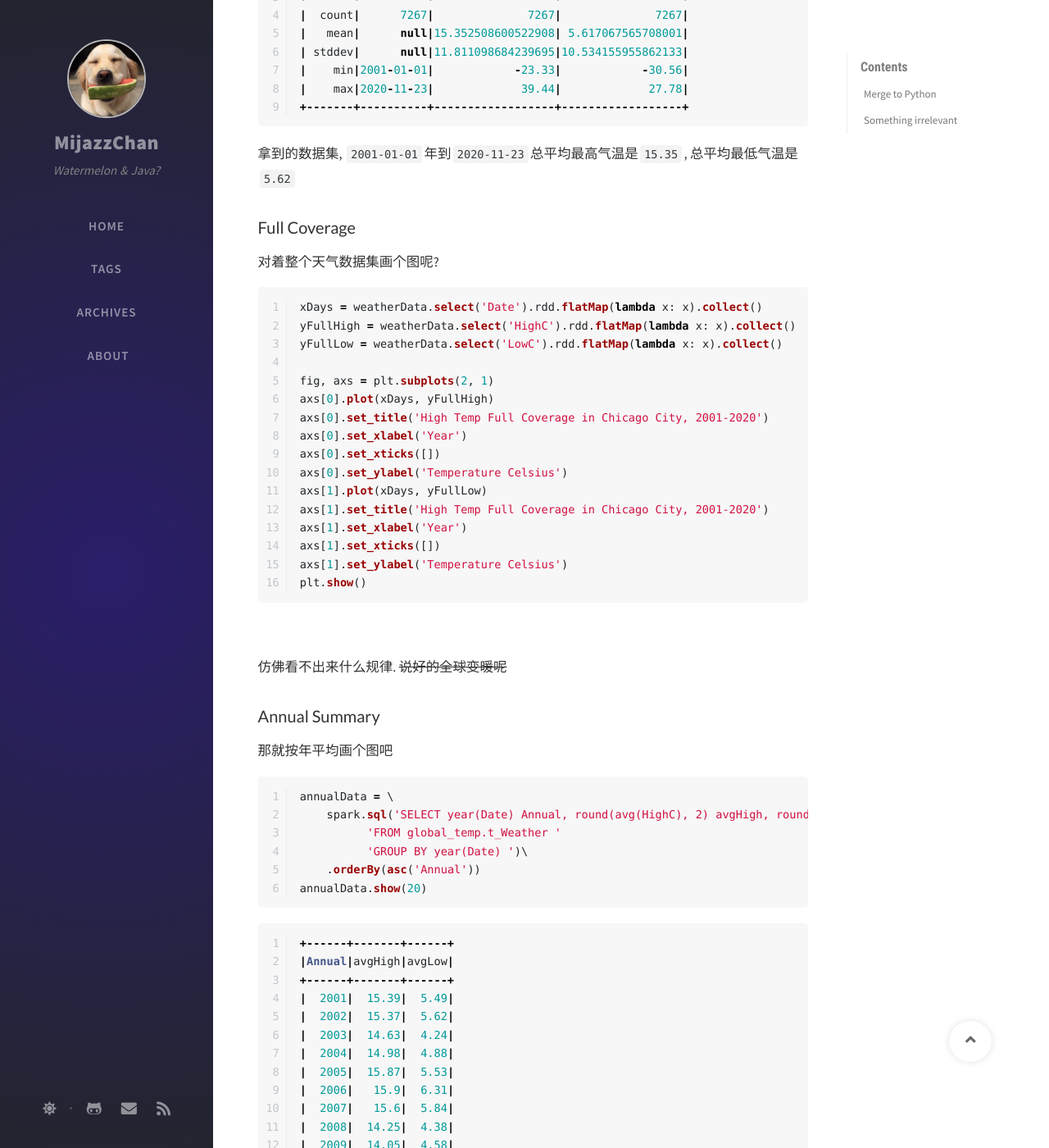
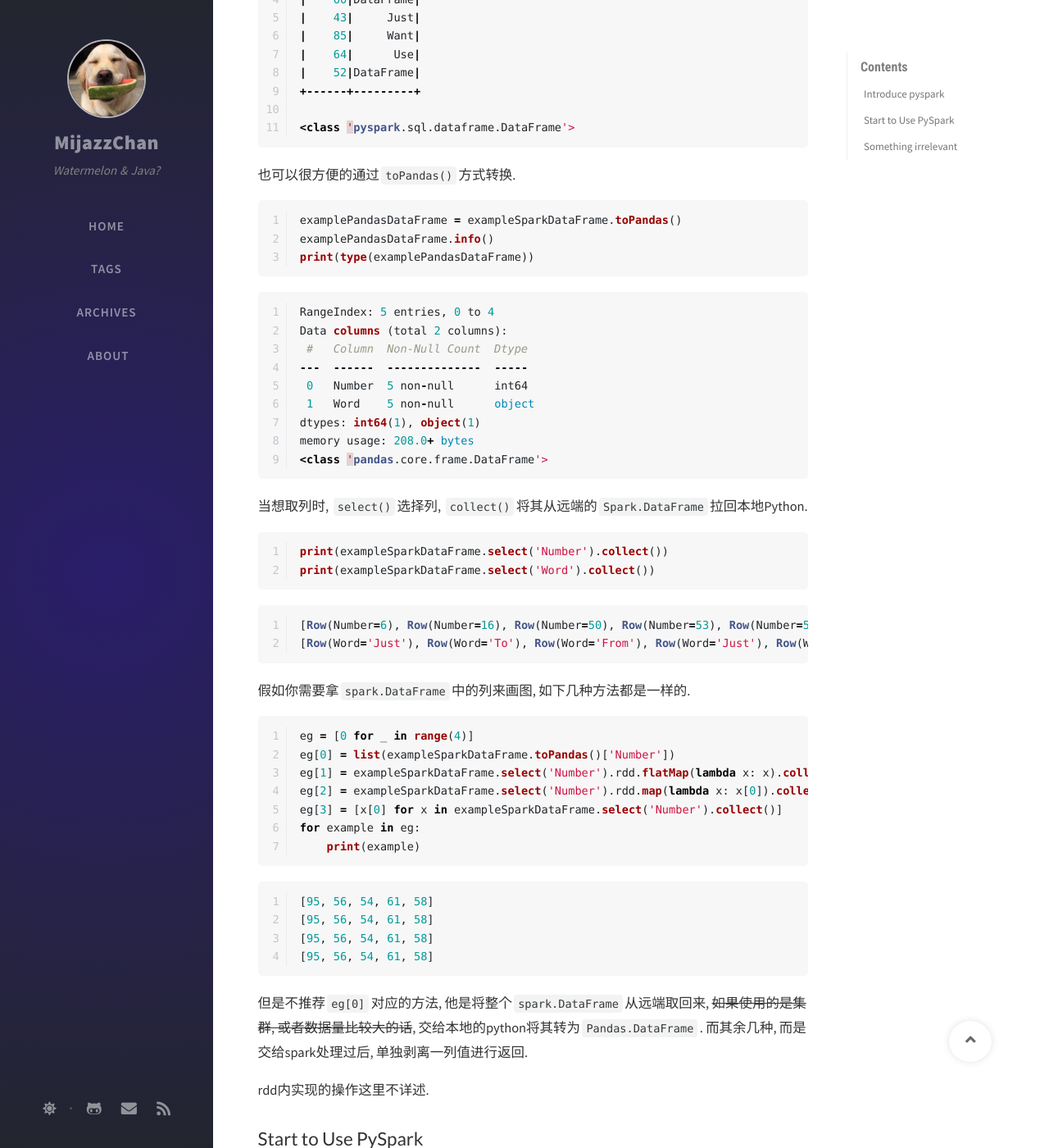
Before and after one commit to MijazzChan/MijazzChan.github.io, a Jekyll site: the page built from _posts/2020-12-01-Spark-Data-Practicing-EP6.md, in a window 1280 px wide and 1400 px high, scrolled down 1438 px. Shown: the whole window at 82% size. Built offline with Jekyll 4.4.1, drawn with Linux system fonts in a browser that asks for light colours; nearby versions of some CDN libraries; comment, search, counter and statistics services are not loaded; some of the changed text lies outside the part shown.

Commit message:
EP6 finished

````diff
--- a/_posts/2020-12-01-Spark-Data-Practicing-EP6.md
+++ b/_posts/2020-12-01-Spark-Data-Practicing-EP6.md
@@ -8,13 +8,124 @@ tags: [data, spark, python]
 
 # Spark Data Practicing-EP6
 
-## Merge to Python
+## Introduce `pyspark`
 
-EP5中拿出了两批数据, 分别是`forPyspark.csv`和`temperature.full.csv`
+`Scala`和`Python`下对于`Spark`的操作还是有很多相似的地方的.
 
 迁移到`PySpark`下, 因为`toPandas`和`collect() => List`这两个`pyspark`独有的特性, 使得可视化较`Scala`下方便.
 
-不过要注意的是`Spark.DataFrame`和`Pandas.DataFrame`是两个完全不同的东西.
+不过要注意的是`Spark.DataFrame`和`Pandas.DataFrame`是两个完全不同的东西. 不过也很好理解, 鉴于这一次实验我是故意避开不使用Pandas的东西的.
+
+假设有如下案例吧
+
+```python
+import random
+def rInt():
+    return random.randint(1, 100)
+def rStr():
+    return random.choice('I Just Dont Want To Use DataFrame From Pandas'.split(' '))
+def rRow():
+    return [rInt(), rStr()]
+
+print(rRow())
+```
+
+```python
+[66, 'Pandas']
+[35, 'Just']
+```
+
+每次调用`rRow()`都会返回一个List, ~~也就是sparkDataFrame中的一行数据.~~
+
+通过`Scala`中可以知道, `SparkSession`控制每次的`Spark`会话, 而他也提供一个方法来创建会话.
+
+`parallelize()`用于`RDD`, `toDF()`会把`RDD`数据转成`Spark.DataFrame`
+
+```python
+from pyspark.sql import SparkSession
+
+spark = SparkSession.builder\
+    .master('local').appName('Learn Pyspark').getOrCreate()
+
+sc = spark.sparkContext
+exampleSparkDataFrame = \
+    sc.parallelize([rRow() for _ in range(5)]).toDF(("Number", "Word"))
+exampleSparkDataFrame.show()
+print(type(exampleSparkDataFrame))
+```
+
+```python
++------+---------+
+|Number|     Word|
++------+---------+
+|    60|DataFrame|
+|    43|     Just|
+|    85|     Want|
+|    64|      Use|
+|    52|DataFrame|
++------+---------+
+
+<class 'pyspark.sql.dataframe.DataFrame'>
+```
+
+也可以很方便的通过`toPandas()`方式转换.
+
+```python
+examplePandasDataFrame = exampleSparkDataFrame.toPandas()
+examplePandasDataFrame.info()
+print(type(examplePandasDataFrame))
+```
+
+```python
+RangeIndex: 5 entries, 0 to 4
+Data columns (total 2 columns):
+ #   Column  Non-Null Count  Dtype
+---  ------  --------------  -----
+ 0   Number  5 non-null      int64
+ 1   Word    5 non-null      object
+dtypes: int64(1), object(1)
+memory usage: 208.0+ bytes
+<class 'pandas.core.frame.DataFrame'>
+```
+
+当想取列时, `select()`选择列, `collect()`将其从远端的`Spark.DataFrame`拉回本地Python.
+
+```python
+print(exampleSparkDataFrame.select('Number').collect())
+print(exampleSparkDataFrame.select('Word').collect())
+```
+
+```python
+[Row(Number=6), Row(Number=16), Row(Number=50), Row(Number=53), Row(Number=51)]
+[Row(Word='Just'), Row(Word='To'), Row(Word='From'), Row(Word='Just'), Row(Word='Pandas')]
+```
+
+假如你需要拿`spark.DataFrame`中的列来画图, 如下几种方法都是一样的.
+
+```python
+eg = [0 for _ in range(4)]
+eg[0] = list(exampleSparkDataFrame.toPandas()['Number'])
+eg[1] = exampleSparkDataFrame.select('Number').rdd.flatMap(lambda x: x).collect()
+eg[2] = exampleSparkDataFrame.select('Number').rdd.map(lambda x: x[0]).collect()
+eg[3] = [x[0] for x in exampleSparkDataFrame.select('Number').collect()]
+for example in eg:
+    print(example)
+```
+
+```python
+[95, 56, 54, 61, 58]
+[95, 56, 54, 61, 58]
+[95, 56, 54, 61, 58]
+[95, 56, 54, 61, 58]
+```
+
+但是不推荐`eg[0]`对应的方法, 他是将整个`spark.DataFrame`从远端取回来, ~~如果使用的是集群, 或者数据量比较大的话~~, 交给本地的python将其转为`Pandas.DataFrame`. 而其余几种, 而是交给spark处理过后, 单独剥离一列值进行返回.
+
+rdd内实现的操作这里不详述.
+
+## Start to Use PySpark
+
+EP5中拿出了两批数据, 分别是`forPyspark.csv`和`temperature.full.csv`
 
 先做以下导入
 
@@ -154,6 +265,6 @@ axs[1].set_ylabel('Temperature Celsius')
 plt.show()
 ```
 
-![plot2](/assets/img/20201201/plot2.png)
+![plot2](/assets/img/blog/20201201/plot2.png)
 
 现在是能看出一些趋势了.
````
